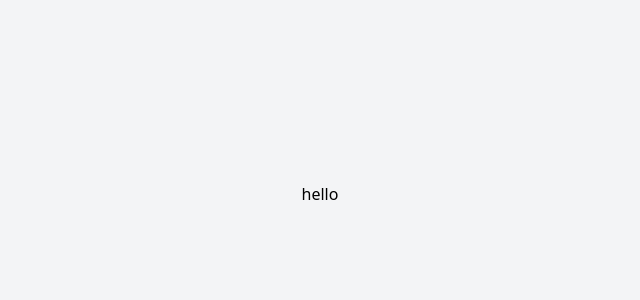
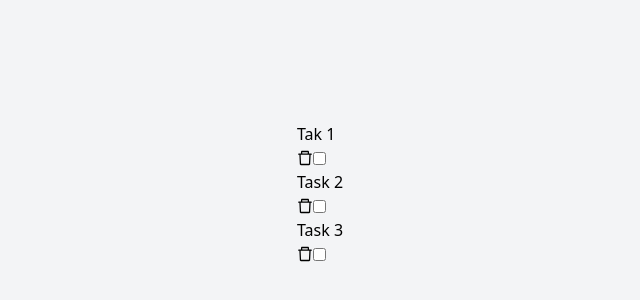
Before and after one commit to Binuraowin/cabbage-apps-todoapp, a React (Create React App) app in the folder cabbage-todoapp/: page / in a window 1280 px wide. Shown: the part 206-506 px from the top of the page, without its empty margins (320-960 px from the left). Built offline with nearby package versions, Linux system fonts and the light colour scheme.

Commit message:
basic structure

```diff
--- a/cabbage-todoapp/src/App.tsx
+++ b/cabbage-todoapp/src/App.tsx
@@ -1,10 +1,12 @@
 import React from 'react';
 import "tailwindcss/tailwind.css";
 import "./index.css"
+import { Todos } from "./Components/Todos"
+
 const App: React.FC = () => {
   return (
       <div className="App h-screen flex justify-center items-center bg-gray-100">
-        <h1>hello</h1>
+        <Todos />
       </div>
   );
 }
--- /dev/null
+++ b/cabbage-todoapp/src/Components/Todos.tsx
@@ -0,0 +1,12 @@
+import { Row } from "./row/Row"
+import { data } from "../todos"
+
+export const Todos = () =>{
+    return (
+        <section>
+            {data.map((todo) => (
+                <Row key={todo.id}  todo={todo}/>
+            ))}
+        </section>
+    )
+}
```
